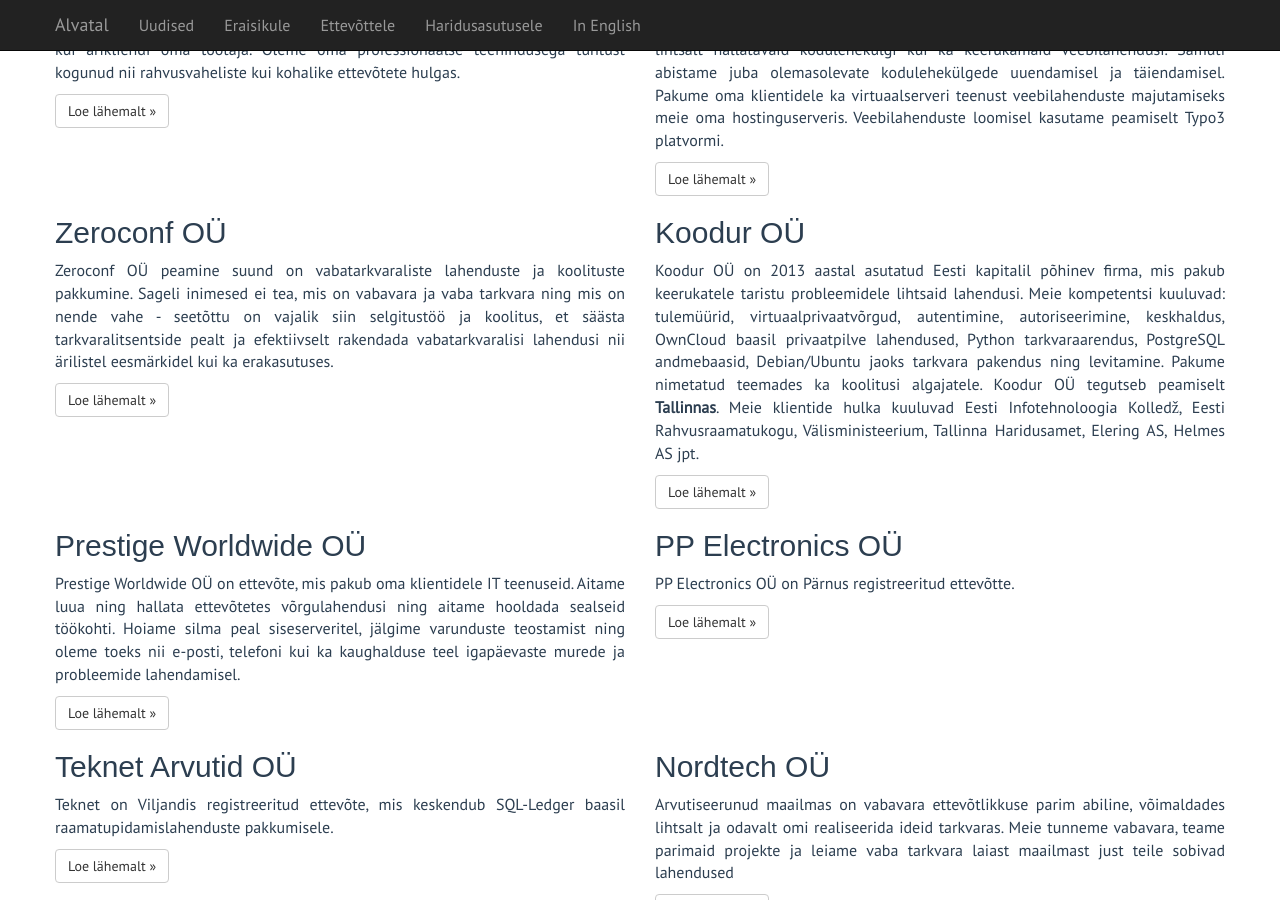
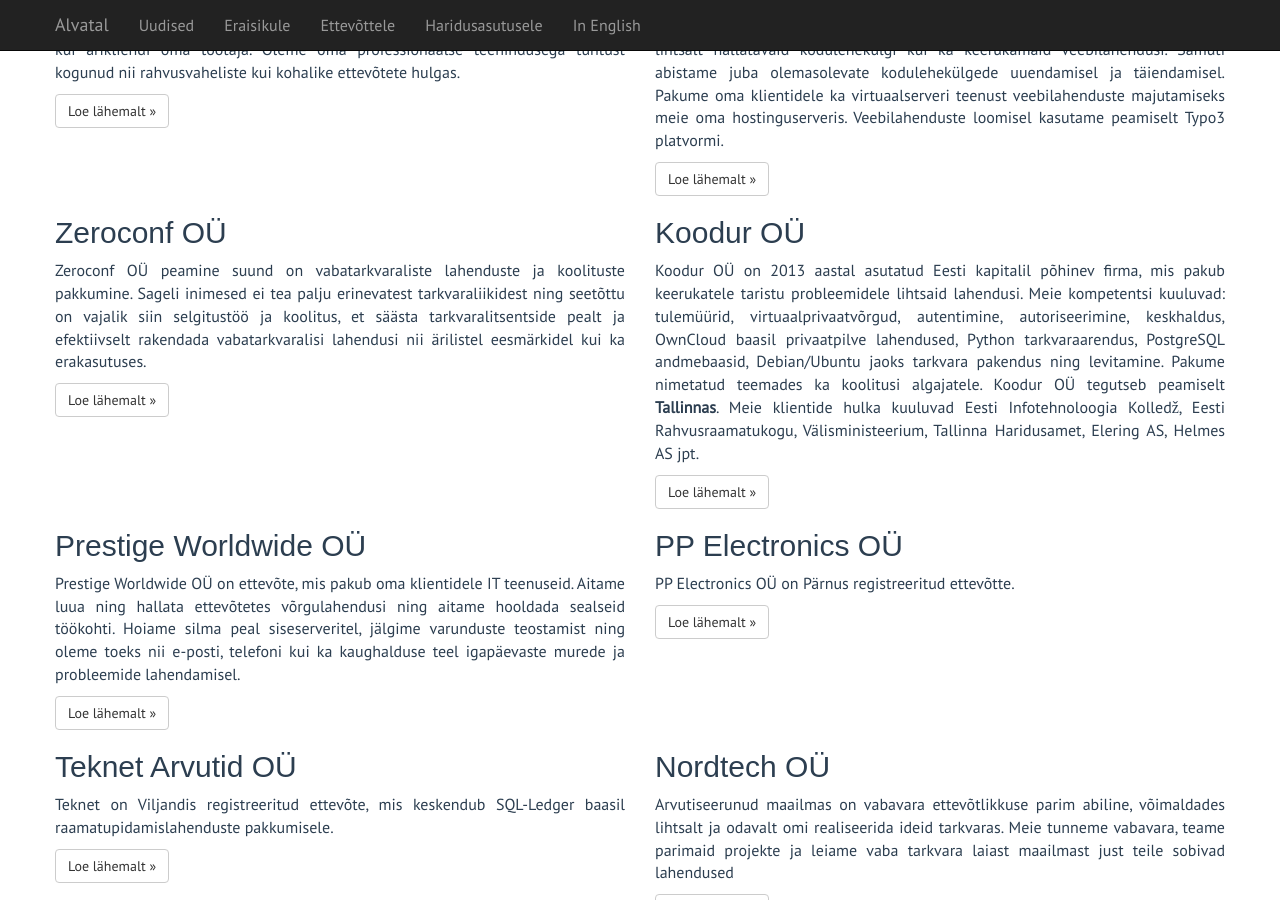
Before and after one commit to alvatal/alvatal.github.io, a Jekyll site: the page built from et/business.html, in a window 1280 px wide and 900 px high, scrolled down 1128 px. Built offline with Jekyll 4.4.1, drawn with Linux system fonts in a browser that asks for light colours; some web fonts are replaced.

Commit message:
Update business.html

```diff
--- a/et/business.html
+++ b/et/business.html
@@ -189,8 +189,8 @@
         <h2>Zeroconf OÜ</h2>
         <p>
         Zeroconf OÜ peamine suund on vabatarkvaraliste lahenduste ja
-        koolituste pakkumine. Sageli inimesed ei tea, mis on vabavara ja
-        vaba tarkvara ning mis on nende vahe - seetõttu on vajalik siin
+        koolituste pakkumine. Sageli inimesed ei tea palju erinevatest
+        tarkvaraliikidest ning seetõttu on vajalik siin
         selgitustöö ja koolitus, et säästa tarkvaralitsentside pealt ja
         efektiivselt rakendada vabatarkvaralisi lahendusi nii ärilistel
         eesmärkidel kui ka erakasutuses.
```
